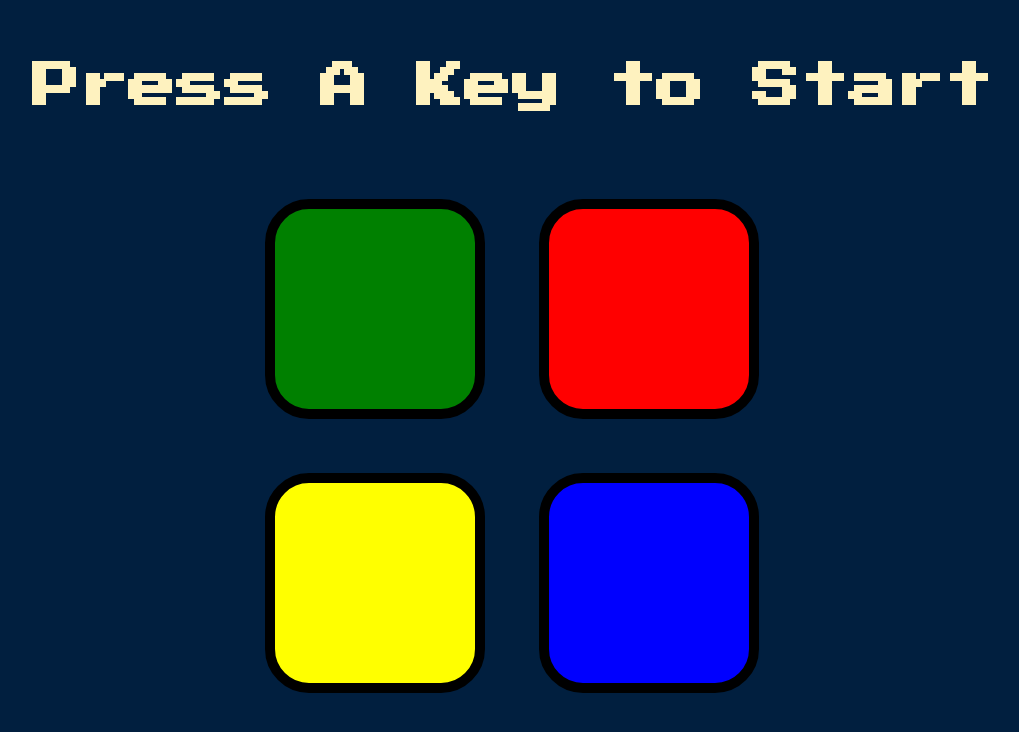
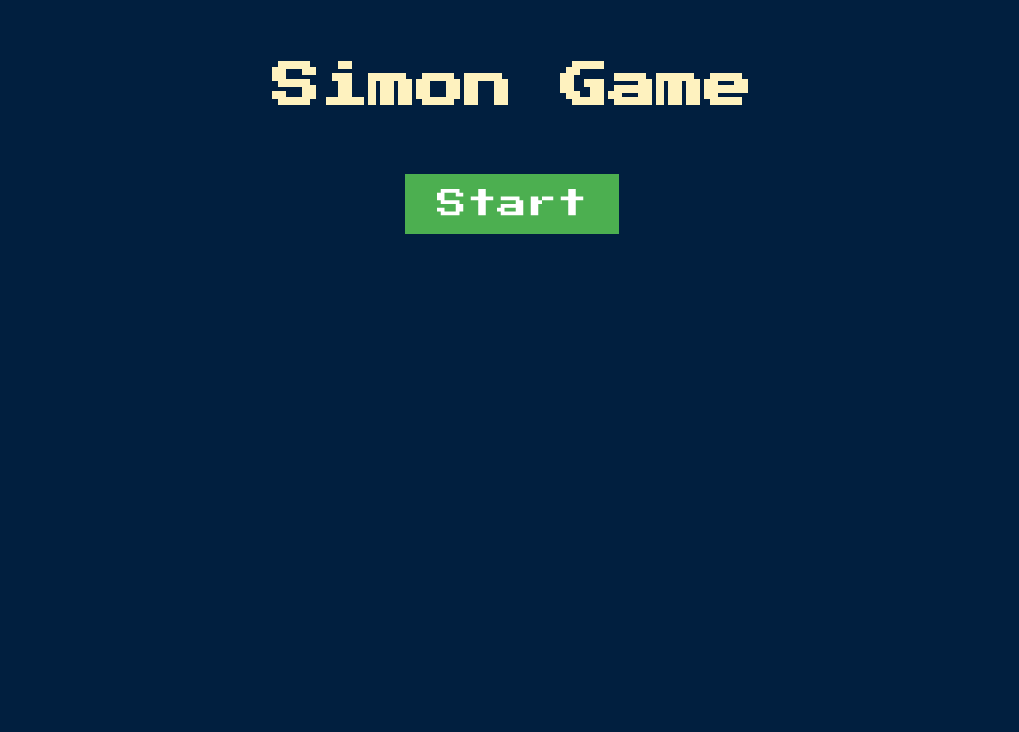
Before and after one commit to dev-uk-04/simon-game, a PHP site: page / in a window 1280 px wide. Shown: the top 732 px of the page, without its empty margins (128-1147 px from the left). Run offline with PHP 8.4, Linux system fonts and the light colour scheme.

Commit message:
Refactored code to fix bugs

```diff
--- a/game.js
+++ b/game.js
@@ -4,14 +4,16 @@ var userClickedPattern = [];
 var gameOn = false;
 var level = 0;
 
-// Start Game using keyboard key press
-$(document).keypress(function () {
+// Start Game
+function startGame() {
     if (!gameOn) {
         $('h1').text('Level ' + level);
         nextSequence();
         gameOn = true;
+        $("#start").remove();
+        $(".container").css("visibility", "visible");
     }
-});
+}
 
 // Choose user colour once button clicked
 $('.btn').click(function () {
@@ -89,8 +91,9 @@ function checkAnswer(currentLevel) {
             $("body").removeClass("game-over");
         }, 200);
 
-        $("h1").text("Game Over, Press Any Key to Restart");
-
+        $("h1").text("Game Over!");
+        $("h1").append('<br><br><a href="javascript:void(0);" onclick="startGame();" id="start">Play Again</a>');
+        $(".container").css("visibility", "hidden");
         startOver();
     }
 }
--- a/index.html
+++ b/index.html
@@ -9,9 +9,10 @@
 </head>
 
 <body>
-  <h1 id="level-title">Press A Key to Start</h1>
+  <h1 id="level-title">Simon Game</h1>
+  <a href="javascript:void(0);" onclick="startGame();" id="start">Start</a>
   <div class="container">
-    <div lass="row">
+    <div class="row">
       <div type="button" id="green" class="btn green">
       </div>
       <div type="button" id="red" class="btn red">
--- a/styles.css
+++ b/styles.css
@@ -11,10 +11,23 @@ body {
 }
 
 .container {
+  visibility: hidden;
   display: block;
   width: 50%;
   margin: auto;
 
+}
+
+#start {
+  font-family: 'Press Start 2P', cursive;
+  background-color: #4CAF50; /* Green */
+  border: none;
+  color: white;
+  padding: 15px 32px;
+  text-align: center;
+  text-decoration: none;
+  display: inline-block;
+  font-size: 30px;
 }
 
 .btn {
```
